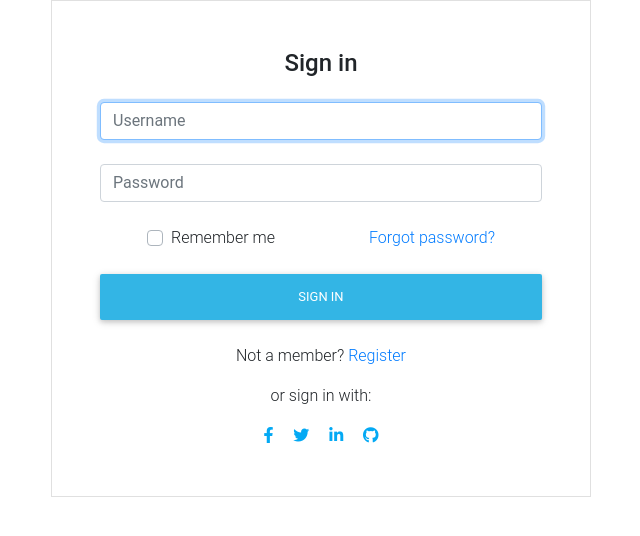
After one commit to mshazman/feedX, a Django app: page /login/ in a window 1280 px wide. The commit adds this page. Shown: the top 536 px of the page, without its empty margins (34-674 px from the left). Run offline with Django 3.2, Linux system fonts and the light colour scheme; some libraries are stand-ins or nearby versions.

Commit message:
Add Login Class Based Add register class based views Add logout

```diff
--- a/feedX/settings.py
+++ b/feedX/settings.py
@@ -129,3 +129,5 @@ USE_TZ = True
 
 STATIC_URL = '/static/'
 CRISPY_TEMPLATE_PACK = 'bootstrap4'
+
+LOGIN_REDIRECT_URL = '/dashboard'
--- a/feedX/urls.py
+++ b/feedX/urls.py
@@ -19,5 +19,8 @@ from user import views as user_views
 
 urlpatterns = [
     path('admin/', admin.site.urls),
-    path('register/',user_views.register)
+    path('register/',user_views.UserRegisterView.as_view(), name='register'),
+    path('login/', user_views.UserLoginView.as_view(), name='login'),
+    path('logout/', user_views.UserLogoutView.as_view(), name='logout'),
+    path('dashboard/',user_views.dashboard, name='dashboard')
 ]
--- a/templates/base.html
+++ b/templates/base.html
@@ -16,6 +16,12 @@
 
 </head>
 <body>
+{% if messages %}
+    {% for message in messages %}
+        <div class="alert">{{ message }}</div>
+    {% endfor %}
+{% endif %}
+
 {% block content %}
    <!-- Start your project here-->
 {% endblock %}
--- a/user/forms.py
+++ b/user/forms.py
@@ -1,6 +1,6 @@
 from django import forms
 from django.contrib.auth.models import User
-from django.contrib.auth.forms import UserCreationForm
+from django.contrib.auth.forms import UserCreationForm, AuthenticationForm
 
 
 class UserRegistrationForm(UserCreationForm):
@@ -9,12 +9,26 @@ class UserRegistrationForm(UserCreationForm):
 
     class Meta:
         model = User
-        fields = ['name','email','password1','password2']
+        fields = ['username', 'name','email','password1','password2']
 
 
     def __init__(self, *args, **kwargs):
         super(UserCreationForm, self).__init__(*args, **kwargs)
+        self.fields['username'].widget.attrs.update({'class': 'form-control', 'placeholder': 'Username'})
         self.fields['name'].widget.attrs.update({'class':'form-control','placeholder':'Full name'})
         self.fields['email'].widget.attrs.update({'class':'form-control','placeholder':'Email'})
         self.fields['password1'].widget.attrs.update({'class':'form-control','placeholder':'Password'})
         self.fields['password2'].widget.attrs.update({'class':'form-control','placeholder':'Confirm Password'})
+
+
+
+class UserLoginForm(AuthenticationForm):
+
+    class Meta:
+        model = User
+        fields = ['username', 'password']
+
+    def __init__(self, *args, **kwargs):
+        super(UserLoginForm, self).__init__(*args, **kwargs)
+        self.fields['username'].widget.attrs.update({'class':"form-control mb-4", 'placeholder':"Username"})
+        self.fields['password'].widget.attrs.update({'class':"form-control mb-4", 'placeholder':"Password"})
--- /dev/null
+++ b/user/templates/user/dashboard.html
@@ -0,0 +1 @@
+{% extends 'base.html' %}
--- /dev/null
+++ b/user/templates/user/login.html
@@ -0,0 +1,57 @@
+{% extends 'base.html' %}
+{% load static %}
+{% block title %}
+    <title>FeedX</title>
+{% endblock %}
+{% block content %}
+    <div class="container">
+        <div class="row">
+            <div class="col-md-6">
+                <form class="text-center border border-light p-5" method="post">
+                    {% csrf_token %}
+                    <p class="h4 mb-4">Sign in</p>
+                    {% if form.errors %}
+                        <p>Your username and password didn't match. Please try again.</p>
+                    {% endif %}
+                    <!-- Email -->
+                    {{ form.username }}
+                    {#    <input type="email" id="defaultLoginFormEmail" class="form-control mb-4" placeholder="E-mail">#}
+
+                    <!-- Password -->
+                    {#    <input type="password" id="defaultLoginFormPassword" class="form-control mb-4" placeholder="Password">#}
+                    {{ form.password }}
+                    <div class="d-flex justify-content-around">
+                        <div>
+                            <!-- Remember me -->
+                            <div class="custom-control custom-checkbox">
+                                <input type="checkbox" class="custom-control-input" id="defaultLoginFormRemember">
+                                <label class="custom-control-label" for="defaultLoginFormRemember">Remember me</label>
+                            </div>
+                        </div>
+                        <div>
+                            <!-- Forgot password -->
+                            <a href="">Forgot password?</a>
+                        </div>
+                    </div>
+
+                    <!-- Sign in button -->
+                    <button class="btn btn-info btn-block my-4" type="submit">Sign in</button>
+
+                    <!-- Register -->
+                    <p>Not a member?
+                        <a href="">Register</a>
+                    </p>
+
+                    <!-- Social login -->
+                    <p>or sign in with:</p>
+
+                    <a href="#" class="mx-2" role="button"><i class="fab fa-facebook-f light-blue-text"></i></a>
+                    <a href="#" class="mx-2" role="button"><i class="fab fa-twitter light-blue-text"></i></a>
+                    <a href="#" class="mx-2" role="button"><i class="fab fa-linkedin-in light-blue-text"></i></a>
+                    <a href="#" class="mx-2" role="button"><i class="fab fa-github light-blue-text"></i></a>
+
+                </form>
+            </div>
+        </div>
+    </div>
+{% endblock %}
--- a/user/views.py
+++ b/user/views.py
@@ -1,19 +1,26 @@
-from django.shortcuts import render, redirect
-from django.contrib import messages
-from django.contrib.auth.decorators import login_required
-from .forms import UserRegistrationForm
-# Create your views here.
+from django.shortcuts import render
+from .forms import UserRegistrationForm, UserLoginForm
+from django.contrib.auth.views import LoginView, LogoutView
+from django.views.generic import CreateView
+from django.urls import reverse, reverse_lazy
+from django.contrib.messages.views import SuccessMessageMixin
 
 
-def register(request):
-    if request.method == 'POST':
-        form = UserRegistrationForm(request.POST)
-        if form.is_valid():
-            form.save()
-            messages.success(request,f'Account created. Now you can login!!')
-            print("form is validated")
-            return redirect('login')
-    else:
-        form = UserRegistrationForm()
-        print("form is not validated!!")
-    return render(request,'user/register.html',{'form':form})
+class UserRegisterView(SuccessMessageMixin, CreateView):
+    form_class = UserRegistrationForm
+    template_name = 'user/register.html'
+    success_url = reverse_lazy('login')
+    success_message = "Account created. Now you can login!!"
+
+class UserLoginView(LoginView):
+    template_name = 'user/login.html'
+    authentication_form = UserLoginForm
+    redirect_authenticated_user = True
+
+
+class UserLogoutView(LogoutView):
+    next_page = '/'
+
+
+def dashboard(request):
+    return render(request, 'user/temp.html')
```
Also changed, not shown: user/templates/user/register.html (+7 -0 lines).
